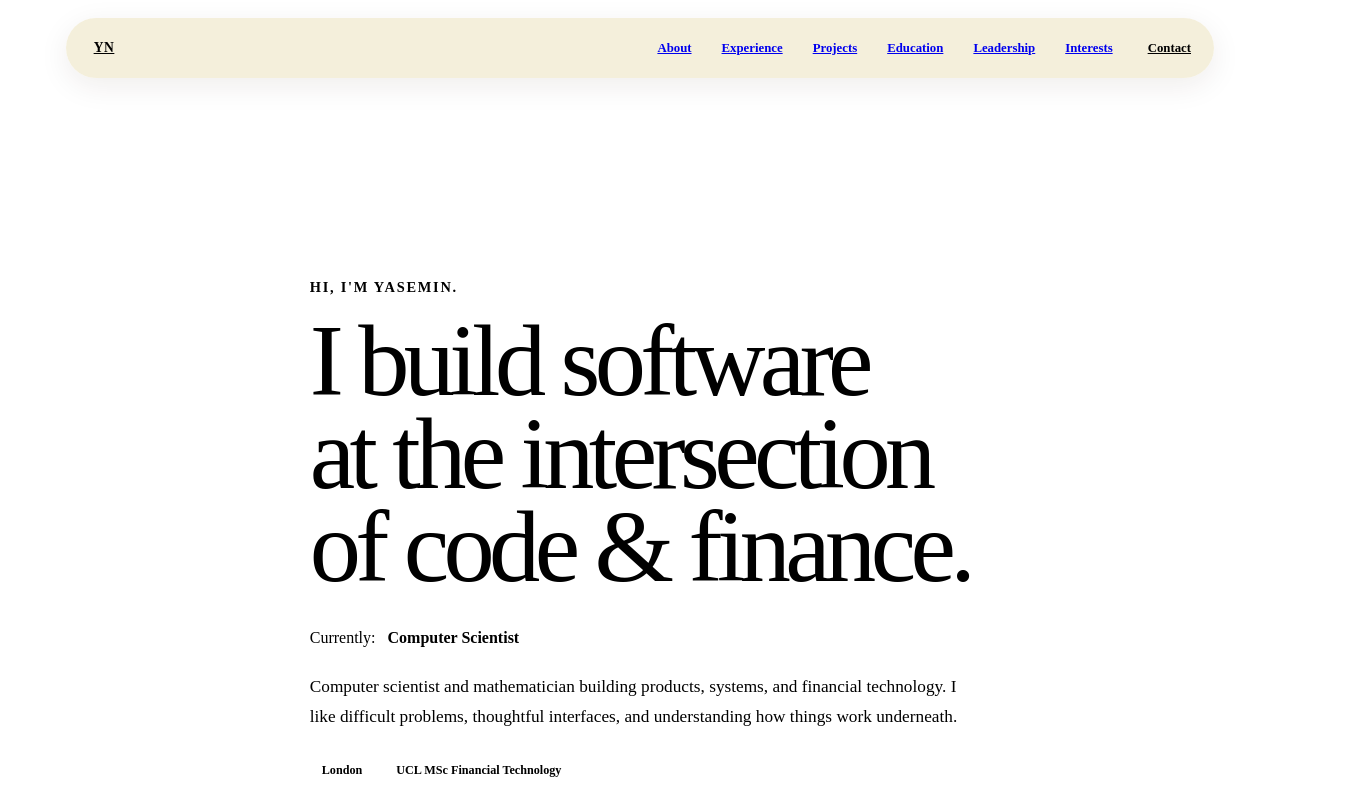
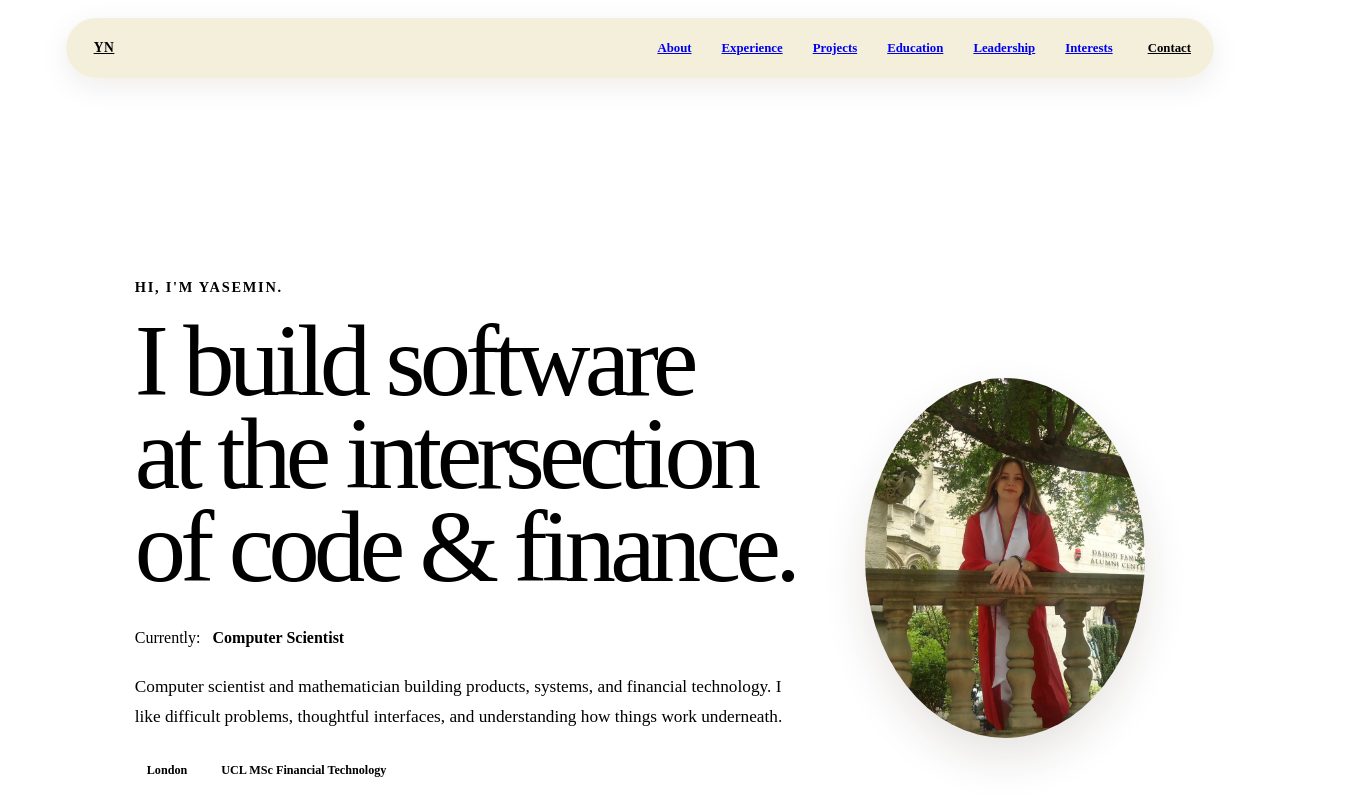
Before and after one commit to yasonurlu/yasemin-portfolio, a React (Vite) app: page / in a window 1280 px wide. Shown: the top 800 px of the page, 1372 px wide, since content can reach past the window. Built offline with nearby package versions, Linux system fonts and the light colour scheme; the HTML template or start-up script is replaced by a standard one.

Commit message:
added photo and fixed responsiveness

```diff
--- a/src/components/Hero/Hero.css
+++ b/src/components/Hero/Hero.css
@@ -9,6 +9,8 @@
   padding: 150px 24px 100px;
 
   background: var(--cream);
+
+  overflow: hidden;
 }
 
 .hero-inner {
@@ -17,6 +19,19 @@
 
   width: min(100%, var(--max-width));
   margin: 0 auto;
+
+  display: flex;
+  align-items: center;
+  justify-content: space-between;
+  gap: 70px;
+}
+
+.hero-content {
+  flex: 1;
+  min-width: 0;
+
+  display: flex;
+  flex-direction: column;
 }
 
 .hero-kicker {
@@ -145,6 +160,33 @@
   opacity: 0.35;
 }
 
+/* PHOTO */
+
+.hero-photo {
+  width: 280px;
+  height: 360px;
+
+  flex-shrink: 0;
+
+  border-radius: 50%;
+  overflow: hidden;
+
+  border: 2px solid var(--burgundy);
+  background: var(--sand);
+
+  box-shadow: 0 20px 45px rgba(50, 29, 18, 0.12);
+}
+
+.hero-photo img {
+  width: 100%;
+  height: 100%;
+
+  object-fit: cover;
+  object-position: center;
+
+  display: block;
+}
+
 .hero-scroll {
   position: absolute;
 
@@ -173,6 +215,35 @@
   background: var(--brown);
 }
 
+@media (max-width: 1050px) {
+  .hero-inner {
+    gap: 40px;
+  }
+
+  .hero-photo {
+    width: 230px;
+    height: 300px;
+  }
+
+  .hero h1 {
+    font-size: clamp(3.7rem, 7vw, 6rem);
+  }
+}
+
+@media (max-width: 900px) {
+  .hero-photo {
+    display: none;
+  }
+
+  .hero-inner {
+    display: block;
+  }
+
+  .hero-content {
+    width: 100%;
+  }
+}
+
 @media (max-width: 700px) {
   .hero {
     padding: 140px 18px 90px;
--- a/src/components/Hero/Hero.jsx
+++ b/src/components/Hero/Hero.jsx
@@ -1,6 +1,7 @@
 import { useEffect, useState } from "react";
 import { roles } from "../../data/portfolioData";
 import "./Hero.css";
+import yaseminPhoto from "../../components/assets/yaso.jpg";
 
 export default function Hero() {
   const [roleIndex, setRoleIndex] = useState(0);
@@ -19,6 +20,7 @@ export default function Hero() {
       <div className="hero-decoration hero-decoration--two" />
 
       <div className="hero-inner">
+        <div className="hero-content">
           <p className="hero-kicker">Hi, I'm Yasemin.</p>
 
           <h1>
@@ -56,6 +58,11 @@ export default function Hero() {
           </div>
         </div>
 
+        <div className="hero-photo">
+          <img src={yaseminPhoto} alt="Yasemin Nurluoglu" />
+        </div>
+      </div>
+
       <div className="hero-scroll">
         <span>Scroll to explore</span>
         <span className="hero-scroll-line" />
```
Also changed, not shown: src/components/Assets/yaso.jpg (added). Lines whose indentation alone changed are shown as unchanged.
